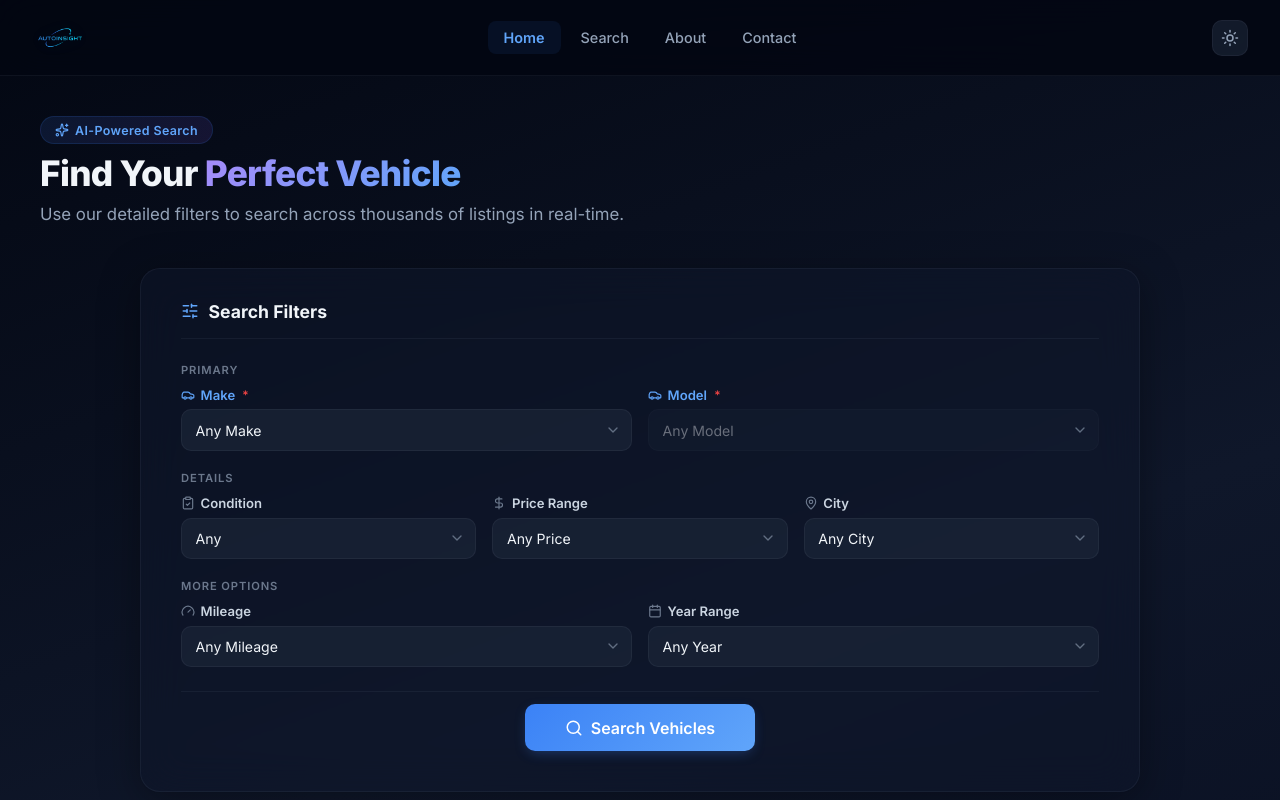
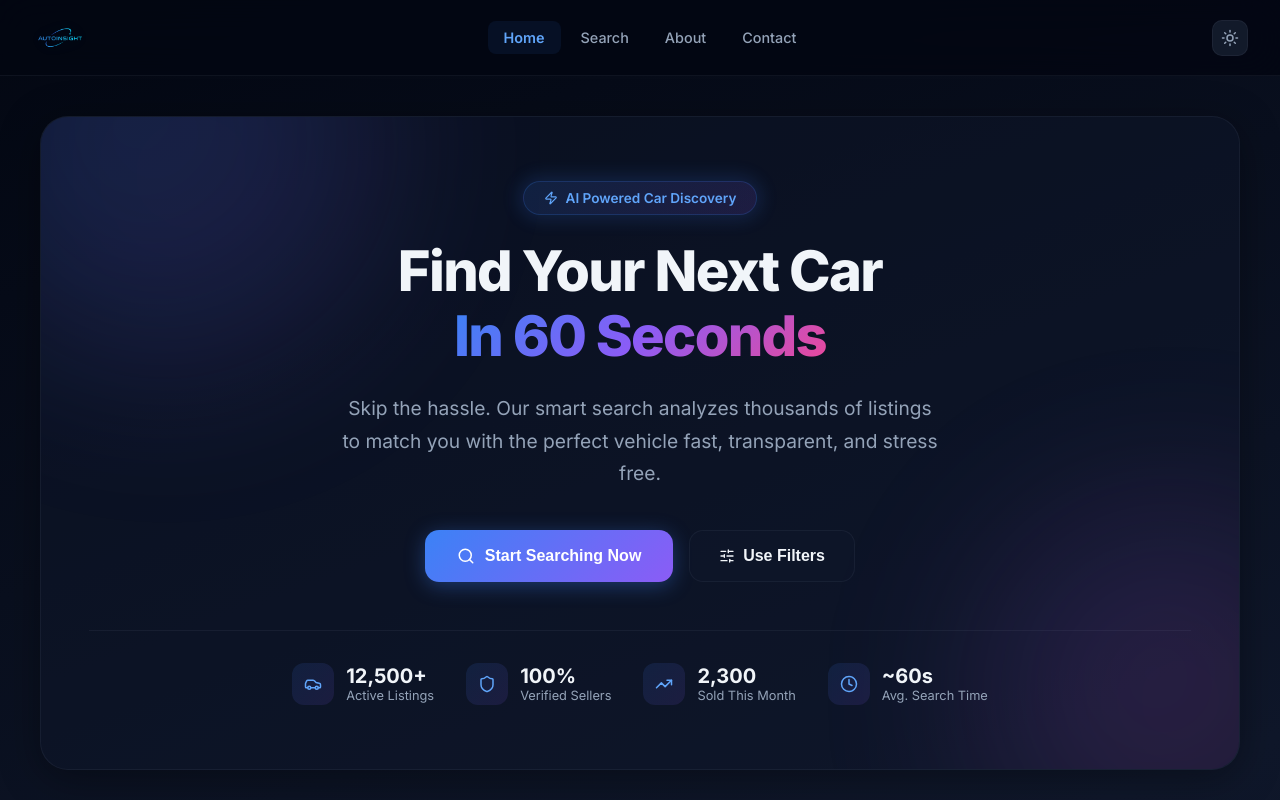
Before and after one commit to ShaveenPeiris/AutoInsight-FrontEnd, a React (Vite) app in the folder my-react-app/: page / in a window 1280 px wide. Shown: the top 800 px of the page. Built offline with nearby package versions, Linux system fonts and the light colour scheme.

Commit message:
feat: add hero section with AI-powered car discovery and enhanced UI elements in CarMarketplace

```diff
--- a/my-react-app/src/page/CarMarketplace.tsx
+++ b/my-react-app/src/page/CarMarketplace.tsx
@@ -3,7 +3,7 @@ import { useNavigate, useLocation } from 'react-router-dom';
 import {
   Gauge, Settings2, ClipboardCheck, Flame, ArrowRight,
   Search, Car, MapPin, Calendar, DollarSign, SlidersHorizontal,
-  ChevronDown, RotateCcw, Sparkles
+  ChevronDown, RotateCcw, Sparkles, Zap, Shield, TrendingUp, Clock
 } from 'lucide-react';
 import { MarketplaceSkeleton } from '../component/Skeleton';
 import '../styles/CarMarketplace.css';
@@ -86,11 +86,81 @@ const CarMarketplace: React.FC = () => {
 
   return (
     <div className="marketplace-wrapper">
+      {/* Hero Section */}
+      <section className="hero-section">
+        <div className="hero-background">
+          <div className="hero-gradient-orb hero-orb-1"></div>
+          <div className="hero-gradient-orb hero-orb-2"></div>
+        </div>
+        <div className="hero-content">
+          <div className="hero-badge">
+            <Zap size={14} />
+            <span>AI Powered Car Discovery</span>
+          </div>
+          <h1 className="hero-title">
+            Find Your Next Car<br />
+            <span className="hero-highlight">In 60 Seconds</span>
+          </h1>
+          <p className="hero-subtitle">
+            Skip the hassle. Our smart search analyzes thousands of listings to match you
+            with the perfect vehicle fast, transparent, and stress free.
+          </p>
+          <div className="hero-cta-group">
+            <button className="hero-cta-primary" onClick={handleSearch}>
+              <Search size={18} />
+              Start Searching Now
+            </button>
+            <button className="hero-cta-secondary" onClick={() => document.querySelector('.filter-section')?.scrollIntoView({ behavior: 'smooth' })}>
+              <SlidersHorizontal size={16} />
+              Use Filters
+            </button>
+          </div>
+          <div className="hero-stats">
+            <div className="hero-stat">
+              <div className="hero-stat-icon">
+                <Car size={18} />
+              </div>
+              <div className="hero-stat-info">
+                <span className="hero-stat-value">12,500+</span>
+                <span className="hero-stat-label">Active Listings</span>
+              </div>
+            </div>
+            <div className="hero-stat">
+              <div className="hero-stat-icon">
+                <Shield size={18} />
+              </div>
+              <div className="hero-stat-info">
+                <span className="hero-stat-value">100%</span>
+                <span className="hero-stat-label">Verified Sellers</span>
+              </div>
+            </div>
+            <div className="hero-stat">
+              <div className="hero-stat-icon">
+                <TrendingUp size={18} />
+              </div>
+              <div className="hero-stat-info">
+                <span className="hero-stat-value">2,300</span>
+                <span className="hero-stat-label">Sold This Month</span>
+              </div>
+            </div>
+            <div className="hero-stat">
+              <div className="hero-stat-icon">
+                <Clock size={18} />
+              </div>
+              <div className="hero-stat-info">
+                <span className="hero-stat-value">~60s</span>
+                <span className="hero-stat-label">Avg. Search Time</span>
+              </div>
+            </div>
+          </div>
+        </div>
+      </section>
+
       <div className="page-header">
         <div className="filter-intro">
           <div className="filter-intro-badge">
             <Sparkles size={14} />
-            <span>AI-Powered Search</span>
+            <span>AI Powered Search</span>
           </div>
           <h2>Find Your <span className="gradient-text">Perfect Vehicle</span></h2>
           <p>Use our detailed filters to search across thousands of listings in real-time.</p>
--- a/my-react-app/src/styles/CarMarketplace.css
+++ b/my-react-app/src/styles/CarMarketplace.css
@@ -9,6 +9,249 @@
   color: var(--text-main);
   background: transparent;
   transition: color 0.3s ease;
+}
+
+/* --- HERO SECTION --- */
+.hero-section {
+  position: relative;
+  max-width: 1200px;
+  margin: 0 auto 4rem auto;
+  padding: 4rem 3rem;
+  text-align: center;
+  overflow: hidden;
+  border-radius: 28px;
+  background: var(--bg-panel);
+  border: 1px solid var(--glass-border);
+  box-shadow: var(--shadow-panel);
+}
+
+.hero-background {
+  position: absolute;
+  inset: 0;
+  overflow: hidden;
+  z-index: 0;
+}
+
+.hero-gradient-orb {
+  position: absolute;
+  border-radius: 50%;
+  filter: blur(80px);
+  opacity: 0.5;
+}
+
+.hero-orb-1 {
+  width: 400px;
+  height: 400px;
+  background: linear-gradient(135deg, rgba(59, 130, 246, 0.4), rgba(139, 92, 246, 0.3));
+  top: -150px;
+  left: -100px;
+  animation: float-orb 8s ease-in-out infinite;
+}
+
+.hero-orb-2 {
+  width: 350px;
+  height: 350px;
+  background: linear-gradient(135deg, rgba(139, 92, 246, 0.35), rgba(236, 72, 153, 0.25));
+  bottom: -120px;
+  right: -80px;
+  animation: float-orb 10s ease-in-out infinite reverse;
+}
+
+@keyframes float-orb {
+  0%, 100% { transform: translate(0, 0) scale(1); }
+  50% { transform: translate(30px, -20px) scale(1.1); }
+}
+
+.hero-content {
+  position: relative;
+  z-index: 1;
+}
+
+.hero-badge {
+  display: inline-flex;
+  align-items: center;
+  gap: 0.5rem;
+  background: linear-gradient(135deg, rgba(59, 130, 246, 0.15), rgba(139, 92, 246, 0.15));
+  color: var(--primary-blue);
+  padding: 0.5rem 1.2rem;
+  border-radius: 50px;
+  font-size: 0.85rem;
+  font-weight: 600;
+  margin-bottom: 1.5rem;
+  border: 1px solid rgba(59, 130, 246, 0.2);
+  animation: pulse-badge 3s ease-in-out infinite;
+}
+
+@keyframes pulse-badge {
+  0%, 100% { box-shadow: 0 0 0 0 rgba(59, 130, 246, 0.3); }
+  50% { box-shadow: 0 0 20px 5px rgba(59, 130, 246, 0.15); }
+}
+
+.hero-title {
+  font-size: 3.5rem;
+  font-weight: 800;
+  line-height: 1.15;
+  margin: 0 0 1.5rem 0;
+  letter-spacing: -0.03em;
+  color: var(--text-main);
+}
+
+.hero-highlight {
+  background: linear-gradient(135deg, #3b82f6, #8b5cf6, #ec4899);
+  -webkit-background-clip: text;
+  background-clip: text;
+  -webkit-text-fill-color: transparent;
+  display: inline-block;
+}
+
+.hero-subtitle {
+  font-size: 1.2rem;
+  color: var(--text-muted);
+  max-width: 600px;
+  margin: 0 auto 2.5rem auto;
+  line-height: 1.7;
+}
+
+.hero-cta-group {
+  display: flex;
+  justify-content: center;
+  gap: 1rem;
+  margin-bottom: 3rem;
+  flex-wrap: wrap;
+}
+
+.hero-cta-primary {
+  display: inline-flex;
+  align-items: center;
+  gap: 0.6rem;
+  background: linear-gradient(135deg, #3b82f6, #8b5cf6);
+  color: white;
+  padding: 1rem 2rem;
+  font-size: 1rem;
+  font-weight: 600;
+  border: none;
+  border-radius: 14px;
+  cursor: pointer;
+  transition: all 0.3s ease;
+  box-shadow: 0 4px 20px rgba(59, 130, 246, 0.35);
+}
+
+.hero-cta-primary:hover {
+  transform: translateY(-2px);
+  box-shadow: 0 8px 30px rgba(59, 130, 246, 0.45);
+}
+
+.hero-cta-secondary {
+  display: inline-flex;
+  align-items: center;
+  gap: 0.5rem;
+  background: var(--bg-panel);
+  color: var(--text-main);
+  padding: 1rem 1.8rem;
+  font-size: 1rem;
+  font-weight: 600;
+  border: 1px solid var(--glass-border);
+  border-radius: 14px;
+  cursor: pointer;
+  transition: all 0.3s ease;
+}
+
+.hero-cta-secondary:hover {
+  background: var(--bg-hover);
+  border-color: var(--primary-blue);
+  color: var(--primary-blue);
+}
+
+.hero-stats {
+  display: flex;
+  justify-content: center;
+  gap: 2rem;
+  flex-wrap: wrap;
+  padding-top: 2rem;
+  border-top: 1px solid var(--glass-border);
+}
+
+.hero-stat {
+  display: flex;
+  align-items: center;
+  gap: 0.75rem;
+}
+
+.hero-stat-icon {
+  width: 42px;
+  height: 42px;
+  display: flex;
+  align-items: center;
+  justify-content: center;
+  background: linear-gradient(135deg, rgba(59, 130, 246, 0.12), rgba(139, 92, 246, 0.12));
+  border-radius: 12px;
+  color: var(--primary-blue);
+}
+
+.hero-stat-info {
+  display: flex;
+  flex-direction: column;
+  text-align: left;
+}
+
+.hero-stat-value {
+  font-size: 1.25rem;
+  font-weight: 700;
+  color: var(--text-main);
+}
+
+.hero-stat-label {
+  font-size: 0.8rem;
+  color: var(--text-muted);
+}
+
+/* Hero responsive */
+@media (max-width: 768px) {
+  .hero-section {
+    padding: 2.5rem 1.5rem;
+    margin-bottom: 2.5rem;
+  }
+
+  .hero-title {
+    font-size: 2.2rem;
+  }
+
+  .hero-subtitle {
+    font-size: 1rem;
+  }
+
+  .hero-stats {
+    gap: 1.5rem;
+  }
+
+  .hero-stat {
+    flex: 1 1 calc(50% - 1rem);
+    min-width: 140px;
+  }
+
+  .hero-cta-primary,
+  .hero-cta-secondary {
+    padding: 0.85rem 1.5rem;
+    font-size: 0.95rem;
+  }
+}
+
+@media (max-width: 480px) {
+  .hero-title {
+    font-size: 1.8rem;
+  }
+
+  .hero-stats {
+    flex-direction: column;
+    gap: 1rem;
+    align-items: center;
+  }
+
+  .hero-stat {
+    width: 100%;
+    max-width: 200px;
+    justify-content: flex-start;
+  }
 }
 
 .page-header {
```
